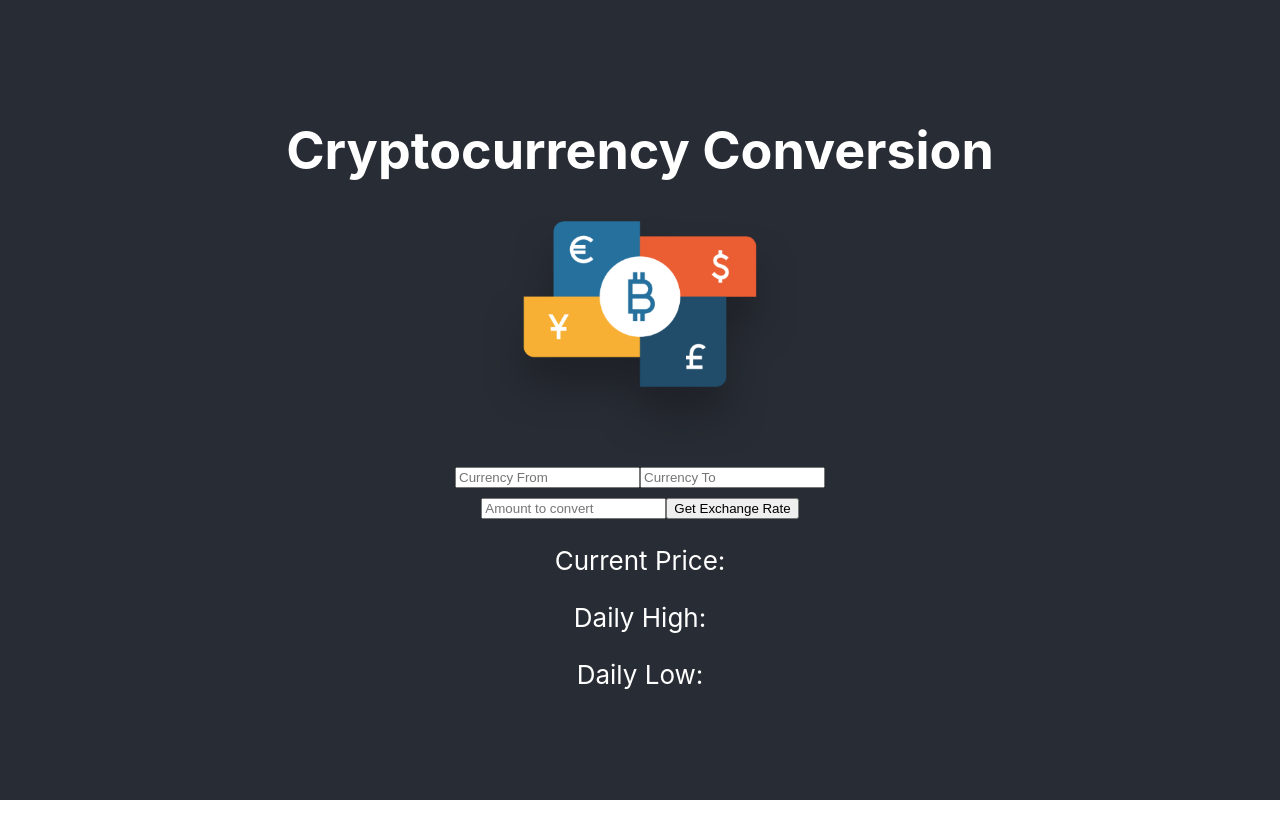
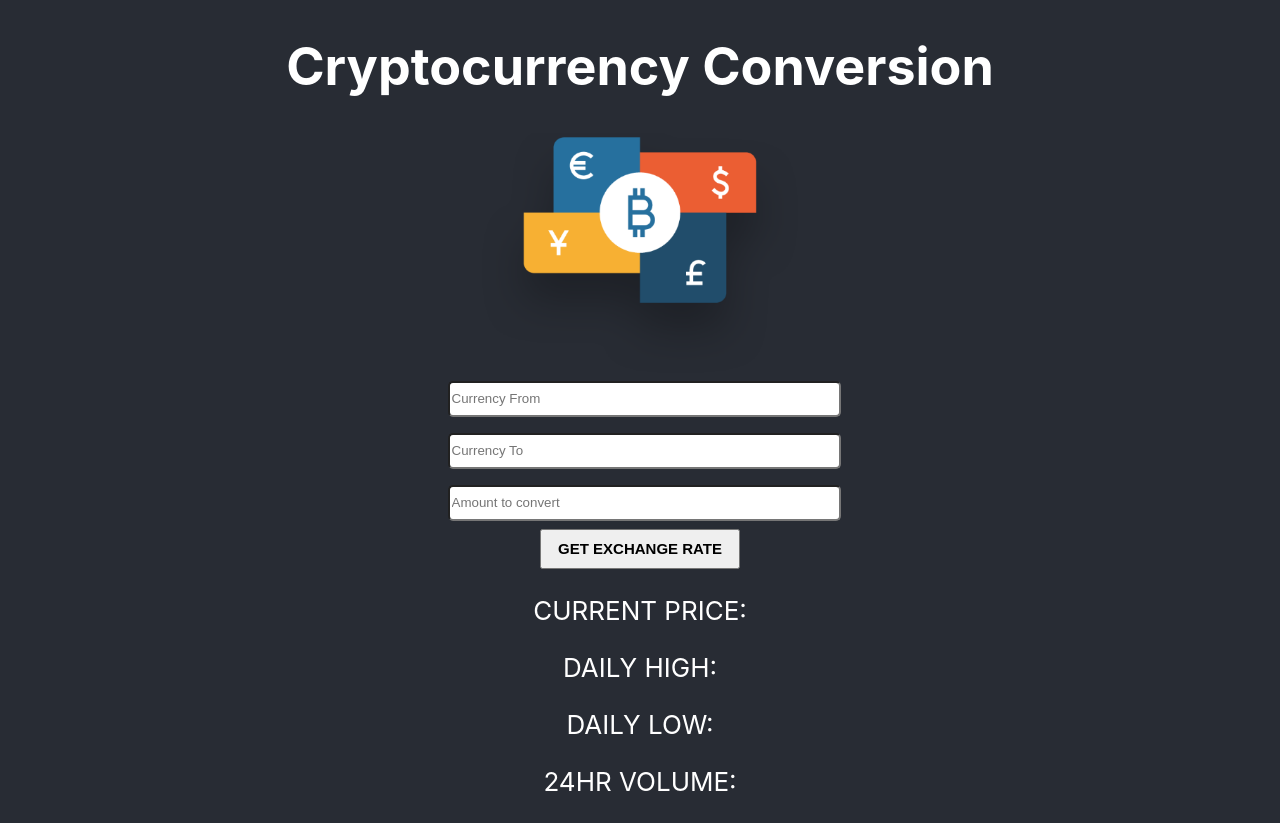
Before and after one commit to Daniel-Choiniere/reactCrypto, a React (Create React App) app: page / in a window 1280 px wide. Before the commit the page ends 800 px from the top, so only its background shows below. Built offline with nearby package versions, Linux system fonts and the light colour scheme.

Commit message:
added some css styling to form and button

```diff
--- a/src/App.css
+++ b/src/App.css
@@ -1,3 +1,28 @@
+input {
+  width: 100%;
+  height: 30px;
+  border-radius: 5px;
+  margin: 8px 0;
+}
+
+button {
+  height: 40px;
+  width : 200px;
+  font-size: 15px;
+  font-weight: bold;
+}
+
+button:hover {
+  cursor: pointer;
+  color: #eb5d33;
+  font-weight: bolder;
+  font-size: 17px;
+}
+
+input:hover {
+  border:color #eb5d33;
+  box-shadow: 0 0 20px 0 #eb5d33;
+}
 
 .App {
   text-align: center;
--- a/src/App.js
+++ b/src/App.js
@@ -57,7 +57,7 @@ class App extends Component {
         <Display
           from={ this.state.currencyFrom }
           to= { this.state.currencyTo }
-          currentPrice={ this.state.currentPrice }
+          currentPrice = { this.state.currentPrice }
           dailyHigh = { this.state.dailyHigh }
           dailyLow = { this.state.dailyLow }
         />
--- a/src/Components/Display.js
+++ b/src/Components/Display.js
@@ -4,9 +4,10 @@ function Display(props){
     return (
       <div>
         <p>{ props.from } { props.to }</p>
-        <p>Current Price: { props.currentPrice }</p>
-        <p>Daily High: { props.dailyHigh }</p>
-        <p>Daily Low: { props.dailyLow }</p>
+        <p>{ props.from }{ props.to } CURRENT PRICE: { props.currentPrice }</p>
+        <p>{ props.from } DAILY HIGH: { props.dailyHigh }</p>
+        <p>{ props.from } DAILY LOW:{ props.dailyLow }</p>
+        <p>{ props.from } 24HR VOLUME:{  }</p>
       </div>
     );
 }
--- a/src/Components/Input.js
+++ b/src/Components/Input.js
@@ -1,5 +1,6 @@
 import React, {Component} from "react";
 import axios from "axios";
+import '../App.css';
 
 class Input extends Component{
   state={
@@ -25,6 +26,7 @@ class Input extends Component{
   handleClick = () => {
     // console.log("currencyFrom:", this.state.currencyFrom, "currencyTo:", this.state.currencyTo
     // );
+
 
     const apiKey = "ca3b404dc625877be9cbb92a470e9dfdecafc2dc2a7a8ac6922bc3769e742df9";
 
@@ -52,11 +54,11 @@ class Input extends Component{
     render(){
       return(
         <div>
-          <input onChange={ this.setCurrencyFrom } placeholder="Currency From"/>
-          <input onChange={ this.setCurrencyTo } placeholder="Currency To" />
+          <input id="curForm" onChange={ this.setCurrencyFrom } placeholder="Currency From"/>
+          <input id="curTo" onChange={ this.setCurrencyTo } placeholder="Currency To" />
           <br></br>
           <input onChange={ this.setCashToConvert } placeholder="Amount to convert"/>
-          <button onClick={ this.handleClick } >Get Exchange Rate </button>
+          <button onClick={ this.handleClick } >GET EXCHANGE RATE </button>
         </div>
       );
     }
```
